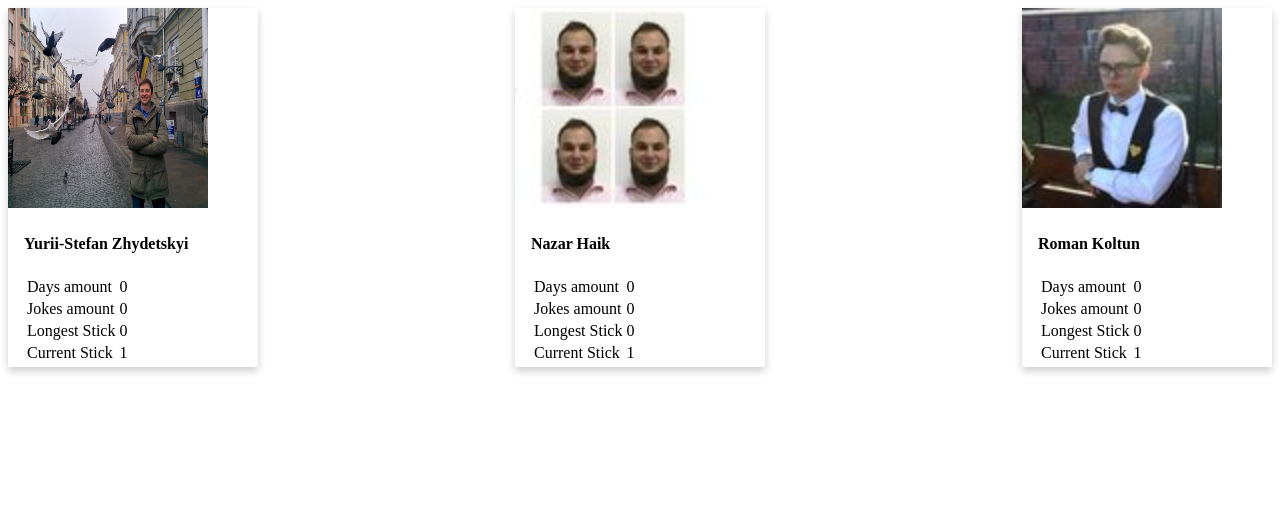
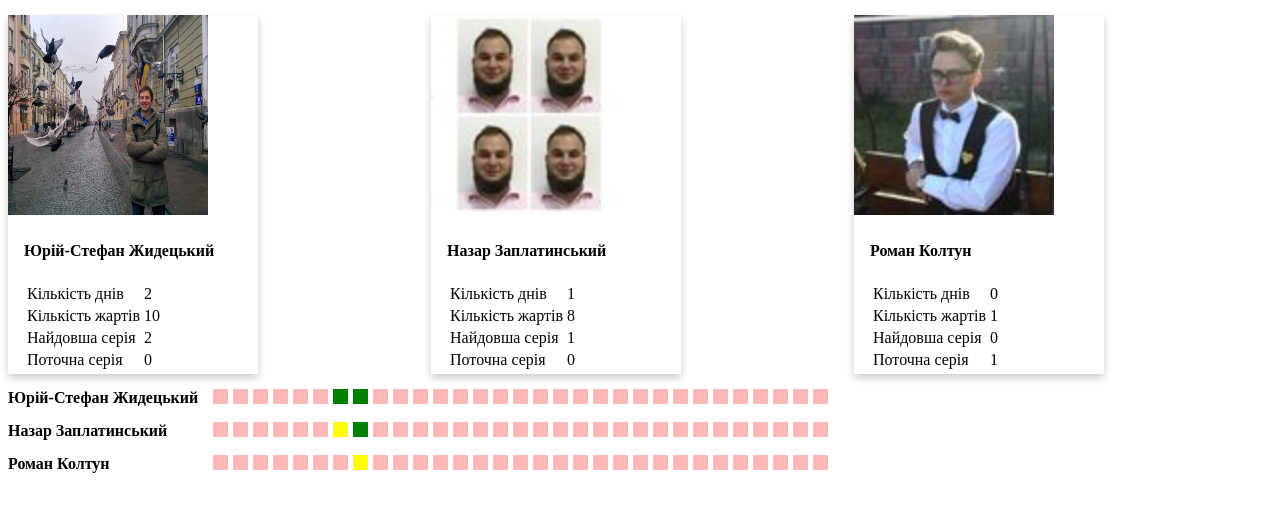
Before and after one commit to YuriiZhydetskyi/Humor-Awards, a plain HTML site: page index.html in a window 1280 px wide. Drawn offline with Linux system fonts and the light colour scheme.

Commit message:
added calendar

```diff
--- /dev/null
+++ b/base.js
@@ -0,0 +1,9 @@
+function areTwoDateEqual(date1, date2){
+    if( date1.getDate() === date2.getDate() &&
+        date1.getMonth() === date2.getMonth() &&
+        date1.getFullYear() === date2.getFullYear()){
+            return true;
+        } else {
+            return false;
+        }
+}
--- a/index.html
+++ b/index.html
@@ -15,22 +15,22 @@
         <div id="YZ" class="card">
             <img class="card-img" src="img/participants/Yurii-Stefan.jpg" alt="Yurii-Stefan's Avatar">
             <div class="container">
-                <h4 class="person-name"><b>Yurii-Stefan Zhydetskyi</b></h4>
+                <h4 class="person-name"><b>Юрій-Стефан Жидецький</b></h4>
                 <table>
                     <tr class="days-amount">
-                        <td>Days amount</td>
+                        <td>Кількість днів</td>
                         <td class="result"></td>
                     </tr>
                     <tr class="jokes-amount">
-                        <td>Jokes amount</td>
+                        <td>Кількість жартів</td>
                         <td class="result"></td>
                     </tr>
                     <tr class="longest-stick">
-                        <td>Longest Stick</td>
+                        <td>Найдовша серія</td>
                         <td class="result"></td>
                     </tr>
                     <tr class="current-stick">
-                        <td>Current Stick</td>
+                        <td>Поточна серія</td>
                         <td class="result"></td>
                     </tr>
                 </table>
@@ -40,22 +40,22 @@
         <div id="NZ" class="card">
             <img class="card-img" src="img/participants/Nazar.jpg" alt="Nazar's Avatar">
             <div class="container">
-                <h4 class="person-name"><b>Nazar Haik</b></h4>
+                <h4 class="person-name"><b>Назар Заплатинський</b></h4>
                 <table>
                     <tr class="days-amount">
-                        <td>Days amount</td>
+                        <td>Кількість днів</td>
                         <td class="result"></td>
                     </tr>
                     <tr class="jokes-amount">
-                        <td>Jokes amount</td>
+                        <td>Кількість жартів</td>
                         <td class="result"></td>
                     </tr>
                     <tr class="longest-stick">
-                        <td>Longest Stick</td>
+                        <td>Найдовша серія</td>
                         <td class="result"></td>
                     </tr>
                     <tr class="current-stick">
-                        <td>Current Stick</td>
+                        <td>Поточна серія</td>
                         <td class="result"></td>
                     </tr>
                 </table>
@@ -65,22 +65,22 @@
         <div id="RK" class="card">
             <img class="card-img" src="img/participants/Roman.jpg" alt="Roman's Avatar">
             <div class="container">
-                <h4 class="person-name"><b>Roman Koltun</b></h4>
+                <h4 class="person-name"><b>Роман Колтун</b></h4>
                 <table>
                     <tr class="days-amount">
-                        <td>Days amount</td>
+                        <td>Кількість днів</td>
                         <td class="result"></td>
                     </tr>
                     <tr class="jokes-amount">
-                        <td>Jokes amount</td>
+                        <td>Кількість жартів</td>
                         <td class="result"></td>
                     </tr>
                     <tr class="longest-stick">
-                        <td>Longest Stick</td>
+                        <td>Найдовша серія</td>
                         <td class="result"></td>
                     </tr>
                     <tr class="current-stick">
-                        <td>Current Stick</td>
+                        <td>Поточна серія</td>
                         <td class="result"></td>
                     </tr>
                 </table>
@@ -89,10 +89,11 @@
 
     </div>
 
-    <div class="calendar">
+    <div id="calendar" class="calendar">
 
     </div>
 
+    <script src="base.js"></script>
     <script src="models/note.js"></script>
     <script src="models/person.js"></script>
     <script src="script.js"></script>
--- a/models/person.js
+++ b/models/person.js
@@ -108,4 +108,16 @@ class Person {
         return Math.floor(diffTime / (1000 * 60 * 60 * 24));
     }
 
+    jokesAmountInSpecificDay(date){
+
+        for(let note of this.notesList) {
+            if(areTwoDateEqual(new Date(note.date), date)){
+
+                return note.jokesAmount;
+            }
+        }
+
+        return 0;
+    }
+
 }
--- a/script.js
+++ b/script.js
@@ -8,14 +8,15 @@ main();
 
 function main() {
 
-    loadJSON(function (response) {
-        notes = JSON.parse(response).notes;
-    });
-    //loadJSONOnlyForLocalUsing();
+    // loadJSON(function (response) {
+    //     notes = JSON.parse(response).notes;
+    // });
+    loadJSONOnlyForLocalUsing();
 
     notes.sort(Note.compare);
     initPersons();
     printPersons();
+    printCalendar();
 }
 
 function initPersons() {
@@ -24,7 +25,7 @@ function initPersons() {
     persons.push(new Person("Роман Колтун", "RK", notes));
 }
 
-function loadJSONOnlyForLocalUsing(){
+function loadJSONOnlyForLocalUsing() {
     notes = JSON.parse(dataJSON).notes;
 }
 
@@ -58,3 +59,50 @@ function printPersons() {
         curentStick.getElementsByClassName("result")[0].innerHTML = person.curentStick();
     });
 }
+
+function printCalendar() {
+
+    let calendar = document.getElementById("calendar");
+
+    persons.forEach(person => {
+
+        let personElement = document.createElement('div');
+        personElement.classList.add("prarticipant-month-calendar");
+        personElement.id = person.id + "-calendar";
+
+        let personNameElement = document.createElement("b");
+        personNameElement.appendChild(document.createTextNode(person.name));
+        personNameElement.classList.add("month-calendar-participant-name");
+        personElement.appendChild(personNameElement);
+
+        calendar.appendChild(personElement);
+
+        for (let i = 0; i <= 30; ++i) {
+
+            let dayBoxElement = document.createElement("div");
+            dayBoxElement.classList.add("prarticipant-month-calendar-day-box");
+
+            let now = new Date();
+            let day = new Date(now.setDate(now.getDate() - i));
+            let jokesAmount = person.jokesAmountInSpecificDay(day);
+
+            let dayBoxInfo = document.createElement("div");
+            dayBoxInfo.classList.add("day-box-info");
+            dayBoxInfo.appendChild(document.createElement("p").appendChild(document.createTextNode(day.toJSON().slice(0,10))));
+            dayBoxInfo.appendChild(document.createTextNode("\n Жартів: " + jokesAmount));
+            dayBoxElement.appendChild(dayBoxInfo);
+
+            if (jokesAmount >= 5) {
+                dayBoxElement.classList.add("compleated-day-aim");
+            } else if (jokesAmount > 0) {
+                dayBoxElement.classList.add("partially-compleated-day-aim");
+            } else {
+                dayBoxElement.classList.add("failed-day-aim");
+            }
+
+            personElement.appendChild(dayBoxElement);
+        }
+
+    });
+
+}
--- a/style.css
+++ b/style.css
@@ -24,7 +24,72 @@ body {
 }
 
 .participants {
-    display: flex;
-    justify-content: space-between;
-    width: auto;
+    display: grid;
+    grid-gap: 5px;
+    margin-top: 15px;
+    grid-auto-flow: column;
 }
+
+.prarticipant-month-calendar{
+
+  display: grid;
+  grid-auto-flow: column;
+  grid-gap: 5px;
+  margin-top: 15px;
+  width: min-content;
+}
+
+.prarticipant-month-calendar-day-box{
+  width: 15px;
+  height: 15px;
+  position: relative;
+}
+
+.compleated-day-aim{
+  background-color: green;
+}
+
+.partially-compleated-day-aim{
+  background-color: yellow;
+}
+
+.failed-day-aim{
+  background-color: rgba(253, 109, 109, 0.486);
+}
+
+.month-calendar-participant-name{
+  width: 200px;
+}
+
+.prarticipant-month-calendar-day-box .day-box-info {
+  visibility: hidden;
+  width: 120px;
+  background-color: #555;
+  color: #fff;
+  text-align: center;
+  border-radius: 6px;
+  padding: 5px 0;
+  position: absolute;
+  z-index: 1;
+  bottom: 125%;
+  left: 50%;
+  margin-left: -60px;
+  opacity: 0;
+  transition: opacity 0.3s;
+}
+
+.prarticipant-month-calendar-day-box .day-box-info::after {
+  content: "";
+  position: absolute;
+  top: 100%;
+  left: 50%;
+  margin-left: -5px;
+  border-width: 5px;
+  border-style: solid;
+  border-color: #555 transparent transparent transparent;
+}
+
+.prarticipant-month-calendar-day-box:hover .day-box-info {
+  visibility: visible;
+  opacity: 1;
+}
```
